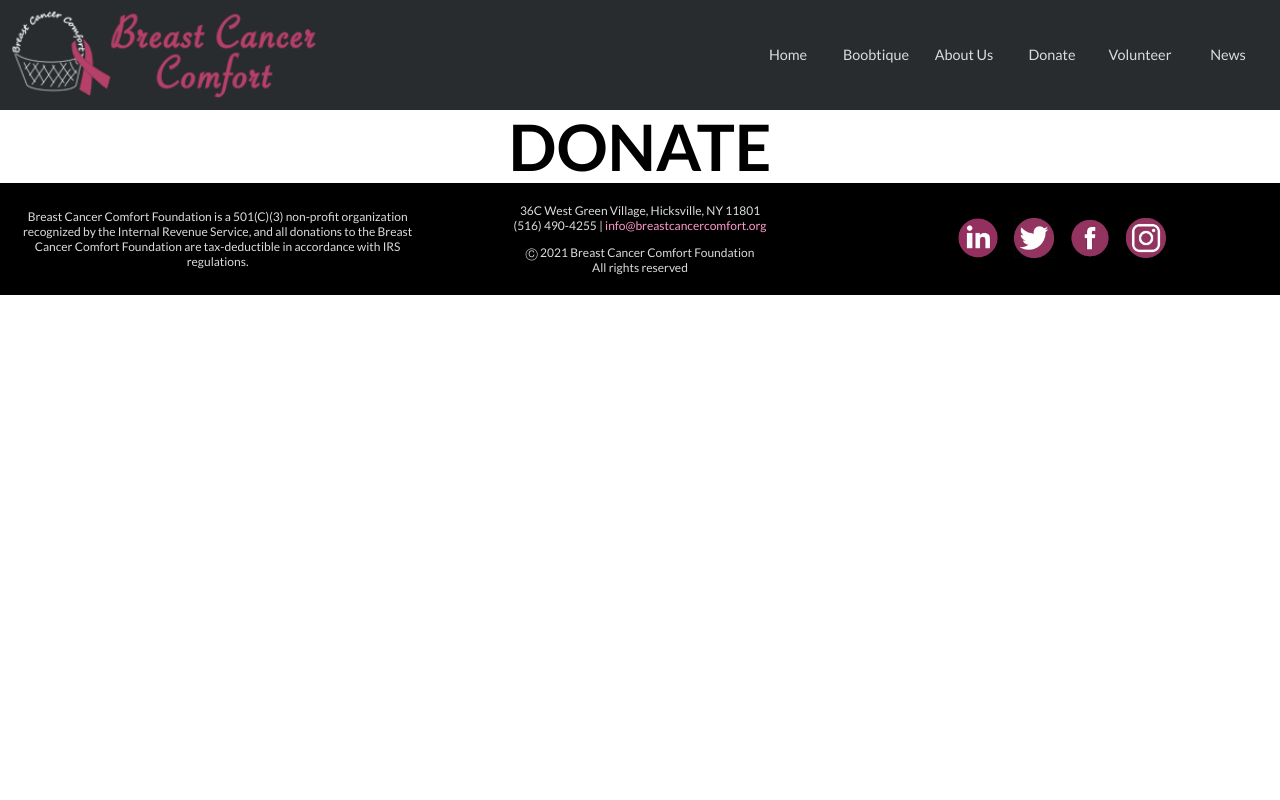
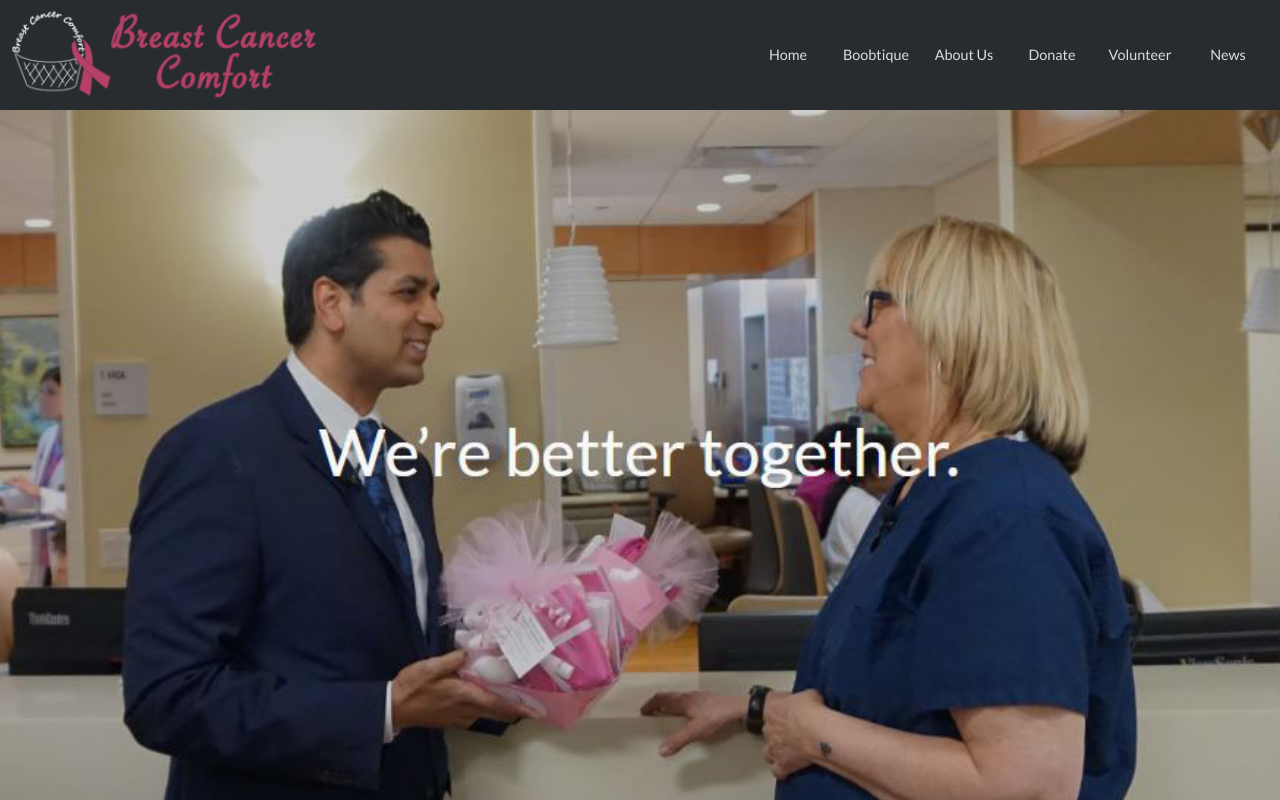
Before and after one commit to vishalicious213/bcc-v2, a Next.js app: page /donate in a window 1280 px wide. Shown: the top 800 px of the page. Built offline with nearby package versions, Linux system fonts and the light colour scheme.

Commit message:
added hero image to donate page

```diff
--- a/pages/donate.js
+++ b/pages/donate.js
@@ -14,9 +14,9 @@
       <Nav />
 
       <main className={styles.main}>
-        <h1 className={styles.title}>
-          DONATE
-        </h1>
+          <div className='img-container'>
+            <img src='/donate/better-together.jpg' alt='' />
+          </div>
       </main>
 
       <Footer />
```
Also changed, not shown: public/donate/better-together.jpg.
